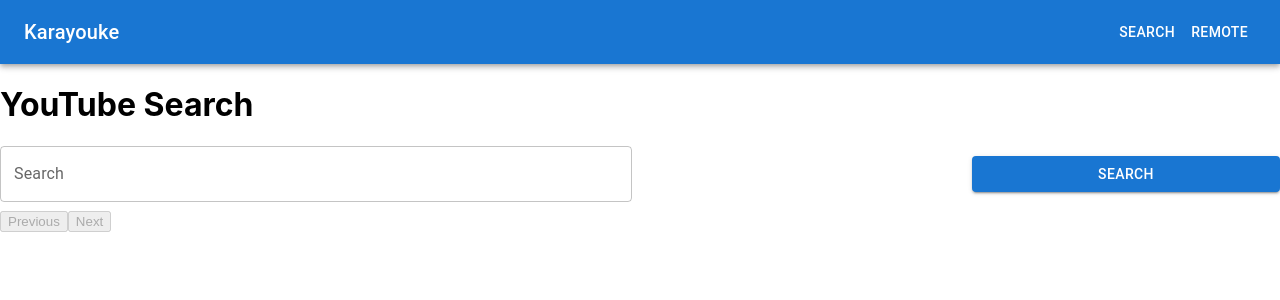
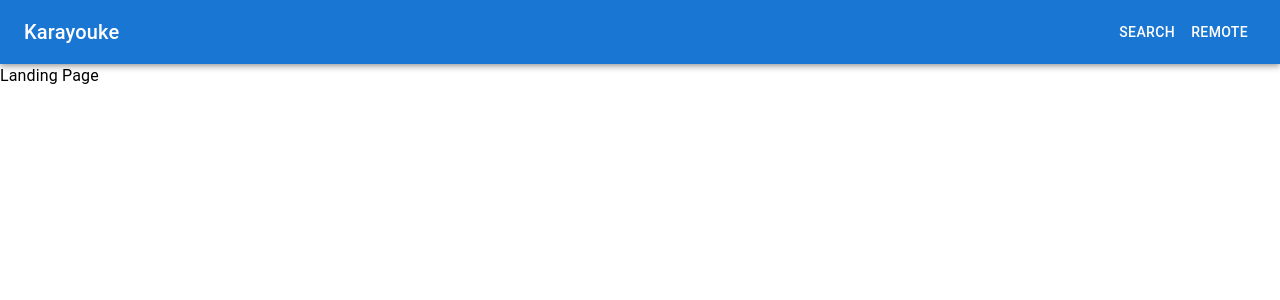
Before and after one commit to psychopatz/KaraYouke, a React (Create React App) app in the folder frontend/: page / in a window 1280 px wide. Shown: the top 300 px of the page. Built offline with nearby package versions, Linux system fonts and the light colour scheme.

Commit message:
Fix Search endpoint

```diff
--- a/frontend/src/App.js
+++ b/frontend/src/App.js
@@ -4,9 +4,10 @@
 import RemoteControl from './components/remote/RemoteControl';
 import SearchComponent from './components/search/SearchComponent';
 import Navbar from './components/nav/Navbar';
+import LandingPage from './components/landingPage/LandingPage';
 
 const navItems = [
-  { label: 'Search', path: '/' },
+  { label: 'Search', path: '/search' },
   { label: 'Remote', path: '/remote' },
 ];
 
@@ -16,7 +17,8 @@
       <Navbar title="Karayouke" navItems={navItems} />
       <Box>
         <Routes>
-          <Route path="/" element={<SearchComponent />} />
+          <Route path="/" element={<LandingPage />} />
+          <Route path="/search" element={<SearchComponent />} />
           <Route path="/remote" element={<RemoteControl />} />
         </Routes>
       </Box>
--- a/frontend/src/components/landingPage/LandingPage.js
+++ b/frontend/src/components/landingPage/LandingPage.js
@@ -1,4 +1,4 @@
-import { Typography } from "@mui/material";
+import { Box, Typography } from "@mui/material";
 
 const LandingPage = () => {
     return (
```
Also changed, not shown: 1 other file (tests, documents, lock files or other folders).
